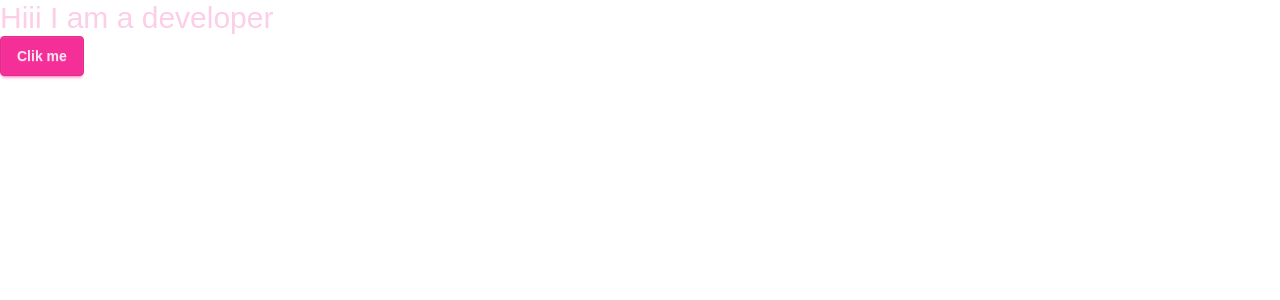
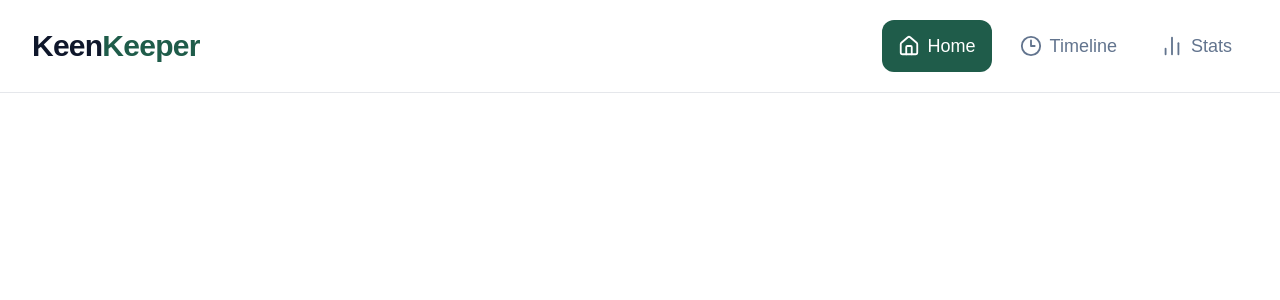
Before and after one commit to Tariqul-stack/KeenKeeper, a Next.js app: page / in a window 1280 px wide. Shown: the top 300 px of the page. Built offline with nearby package versions, Linux system fonts and the light colour scheme.

Commit message:
add navbar section

```diff
--- a/package.json
+++ b/package.json
@@ -10,9 +10,11 @@
   },
   "dependencies": {
     "daisyui": "^5.5.19",
+    "lucide-react": "^1.8.0",
     "next": "16.2.3",
     "react": "19.2.4",
-    "react-dom": "19.2.4"
+    "react-dom": "19.2.4",
+    "react-icons": "^5.6.0"
   },
   "devDependencies": {
     "@tailwindcss/postcss": "^4",
--- a/src/app/layout.js
+++ b/src/app/layout.js
@@ -1,28 +1,18 @@
-import { Geist, Geist_Mono } from "next/font/google";
 import "./globals.css";
-
-const geistSans = Geist({
-  variable: "--font-geist-sans",
-  subsets: ["latin"],
-});
-
-const geistMono = Geist_Mono({
-  variable: "--font-geist-mono",
-  subsets: ["latin"],
-});
+import NavBar from "@/components/NavBar";
 
 export const metadata = {
-  title: "Create Next App",
-  description: "Generated by create next app",
+  title: "KeenKeeper",
+  description: "Keep your friendships alive",
 };
 
 export default function RootLayout({ children }) {
   return (
-    <html
-      lang="en"
-      className={`${geistSans.variable} ${geistMono.variable} h-full antialiased`}
-    >
-      <body className="min-h-full flex flex-col">{children}</body>
+    <html lang="en" data-theme="light">
+      <body>
+        <NavBar />
+        {children}
+      </body>
     </html>
   );
 }
--- a/src/app/page.js
+++ b/src/app/page.js
@@ -1,18 +1,7 @@
-import Image from "next/image";
-
 export default function Home() {
   return (
-    <div>
-      <main>
+    <main >
 
-        <div>
-          <h1 className="text-3xl text-pink-200">
-            Hiii I am a developer
-          </h1>
-          <button className="btn btn-secondary">Clik me</button>
-
-        </div>
-      </main>
-    </div>
+    </main>
   );
 }
--- /dev/null
+++ b/src/app/stats/page.jsx
@@ -0,0 +1,7 @@
+export default function StatsPage() {
+  return (
+    <main className="mx-auto max-w-7xl px-4 py-10 sm:px-6 lg:px-8">
+      <h1 className="text-3xl font-bold text-slate-800">Stats Page</h1>
+    </main>
+  );
+}
--- /dev/null
+++ b/src/app/timeline/page.jsx
@@ -0,0 +1,7 @@
+export default function TimelinePage() {
+  return (
+    <main className="mx-auto max-w-7xl px-4 py-10 sm:px-6 lg:px-8">
+      <h1 className="text-3xl font-bold text-slate-800">Timeline Page</h1>
+    </main>
+  );
+}
--- /dev/null
+++ b/src/components/NavBar.jsx
@@ -0,0 +1,67 @@
+"use client";
+
+import Link from "next/link";
+import { usePathname } from "next/navigation";
+import { House, Clock3, ChartNoAxesColumn } from "lucide-react";
+
+const Navbar = () => {
+  const pathname = usePathname();
+
+  const navLinks = [
+    {
+      id: 1,
+      name: "Home",
+      href: "/",
+      icon: House,
+    },
+    {
+      id: 2,
+      name: "Timeline",
+      href: "/timeline",
+      icon: Clock3,
+    },
+    {
+      id: 3,
+      name: "Stats",
+      href: "/stats",
+      icon: ChartNoAxesColumn,
+    },
+  ];
+
+  return (
+    <header className="border-b border-gray-200 bg-white">
+      <nav className="mx-auto flex max-w-7xl items-center justify-between px-4 py-5 sm:px-6 lg:px-8">
+        {/* Logo */}
+        <Link href="/" className="text-3xl font-extrabold tracking-tight">
+          <span className="text-slate-900">Keen</span>
+          <span className="text-[#1F5C4A]">Keeper</span>
+        </Link>
+
+        {/* Nav Links */}
+        <div className="flex items-center gap-3">
+          {navLinks.map((link) => {
+            const Icon = link.icon;
+            const isActive = pathname === link.href;
+
+            return (
+              <Link
+                key={link.id}
+                href={link.href}
+                className={`flex items-center gap-2 rounded-xl px-4 py-3 text-lg font-medium transition-all duration-200 ${
+                  isActive
+                    ? "bg-[#1F5C4A] text-white"
+                    : "text-slate-500 hover:bg-gray-100 hover:text-slate-800"
+                }`}
+              >
+                <Icon size={22} />
+                <span>{link.name}</span>
+              </Link>
+            );
+          })}
+        </div>
+      </nav>
+    </header>
+  );
+};
+
+export default Navbar;
```
Also changed, not shown: 1 other file (tests, documents, lock files or other folders).
